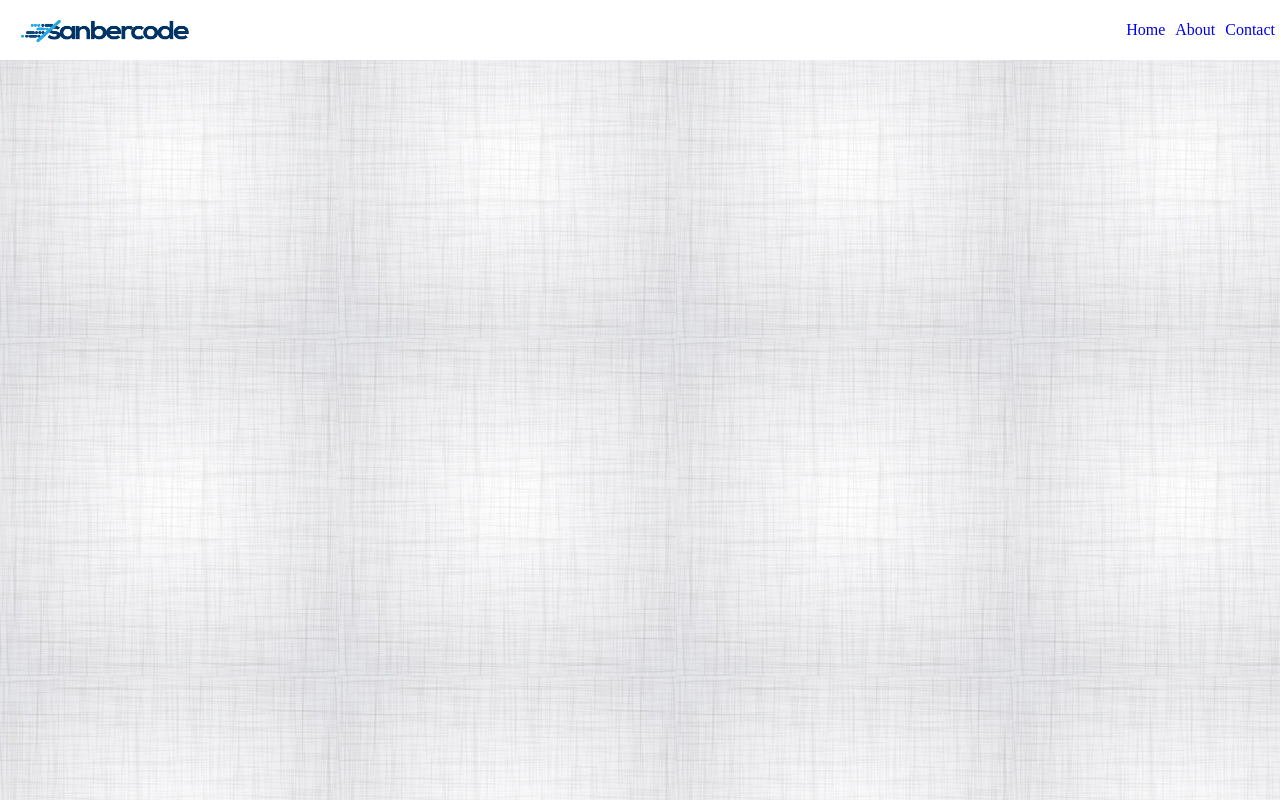
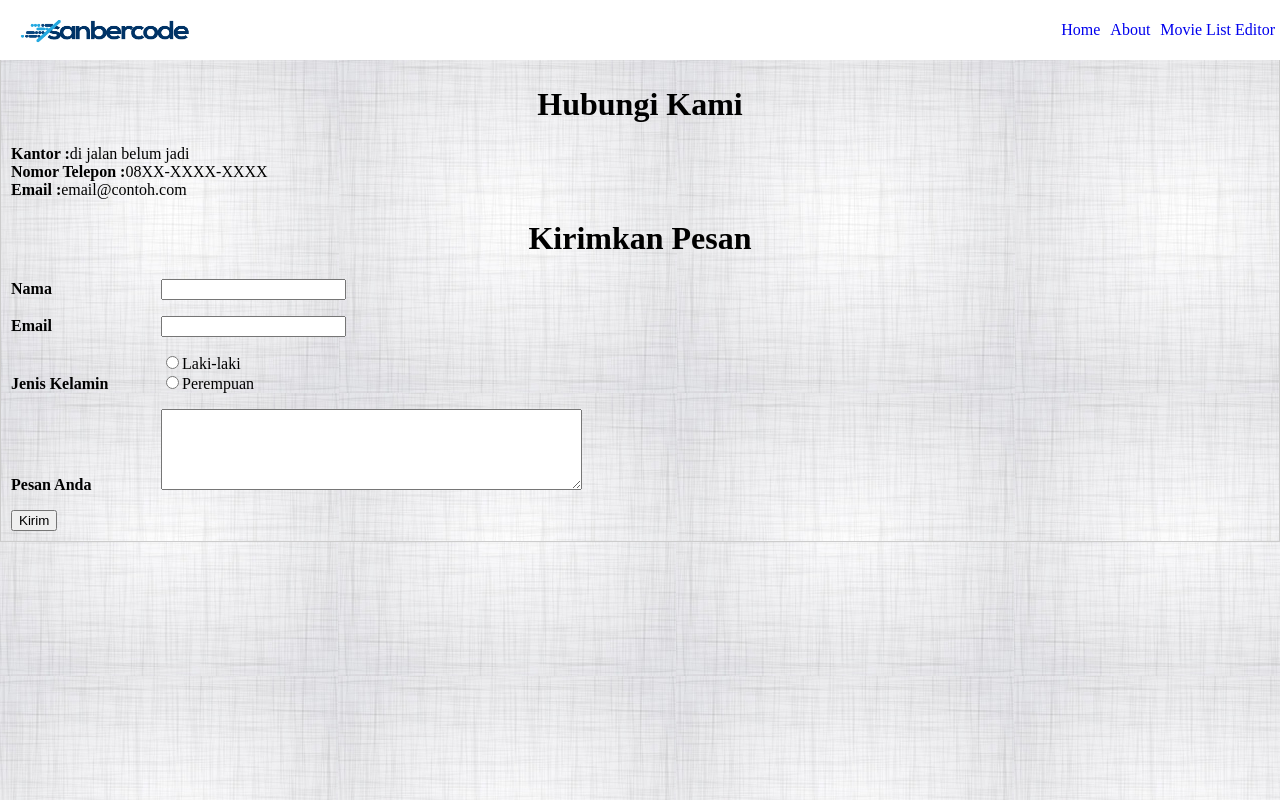
Before and after one commit to wildenali/quiz-3-reactjs-sanbercode-0720, a React (Create React App) app: page /movie-list in a window 1280 px wide. Built offline with nearby package versions, Linux system fonts and the light colour scheme.

Commit message:
Benerin nama component

```diff
--- a/src/App.js
+++ b/src/App.js
@@ -1,8 +1,5 @@
 import React, { Component } from 'react';
 import './App.css';
-import About from './components/About';
-import Contact from './components/Contact';
-import Index from './components/Index';
 import { BrowserRouter as Router } from 'react-router-dom'
 import NavBar from './components/NavBar';
 
--- a/src/components/About.jsx
+++ b/src/components/About.jsx
@@ -1,6 +1,6 @@
 import React from 'react'
 
-const About = () => {
+function About() {
   return (
     <>
       <body>
--- a/src/components/Index.jsx
+++ b/src/components/Home.jsx
@@ -1,7 +1,7 @@
 import React from 'react'
 // import logo from '../assets/img/logo.png'
 
-const Index = () => {
+const Home = () => {
   return (
     <>
       <head>
@@ -64,4 +64,4 @@ const Index = () => {
   )
 }
 
-export default Index
+export default Home
--- a/src/components/Contact.jsx
+++ b/src/components/MovieList.jsx
@@ -1,6 +1,6 @@
 import React from 'react'
 
-const Contact = () => {
+const MovieList = () => {
   return (
     <>
       <body style={{ padding: "10px", border: "1px solid #ccc" }}>
@@ -53,4 +53,4 @@ const Contact = () => {
   )
 }
 
-export default Contact
+export default MovieList
--- a/src/components/NavBar.jsx
+++ b/src/components/NavBar.jsx
@@ -2,8 +2,8 @@ import React from 'react'
 import { Switch, Link, Route } from 'react-router-dom'
 import logo from '../assets/img/logo.png'
 import About from './About'
-import Index from './Index'
-import Contact from './Contact'
+import Home from './Home'
+import MovieList from './MovieList'
 
 const NavBar = () => {
   return (
@@ -17,14 +17,14 @@ const NavBar = () => {
           <ul>
             <li><a><Link to="/">Home</Link></a></li>
             <li><a><Link to="/about">About</Link></a></li>
-            <li><a><Link to="/contact">Contact</Link></a></li>
+            <li><a><Link to="/movie-list">Movie List Editor</Link></a></li>
           </ul>
         </nav>
       </header>
       <Switch>
-        <Route exact path="/"><Index /></Route>
+        <Route exact path="/"><Home /></Route>
         <Route path="/about"><About /></Route>
-        <Route path="/contact"><Contact /></Route>
+        <Route path="/movie-list"><MovieList /></Route>
       </Switch>
     </>
   )
```
